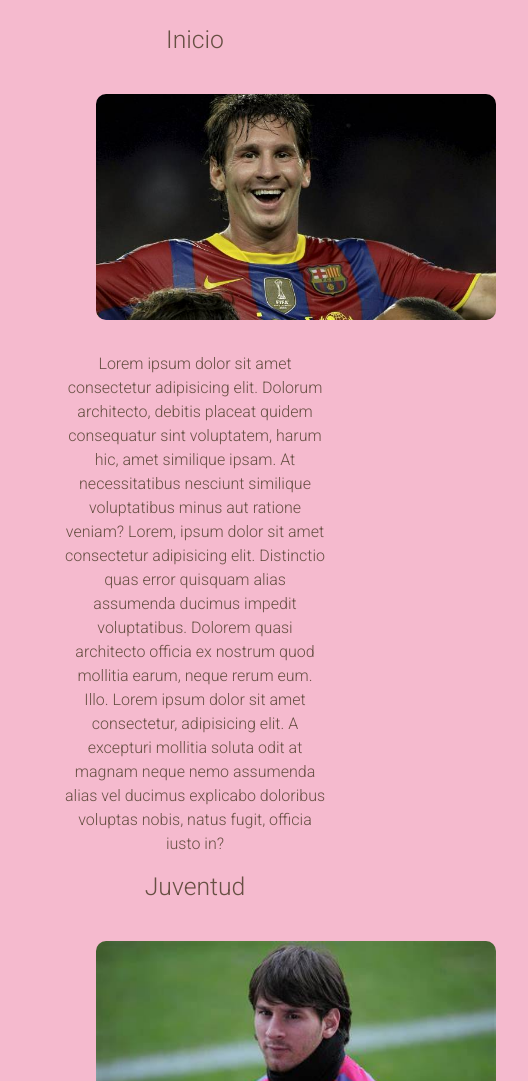
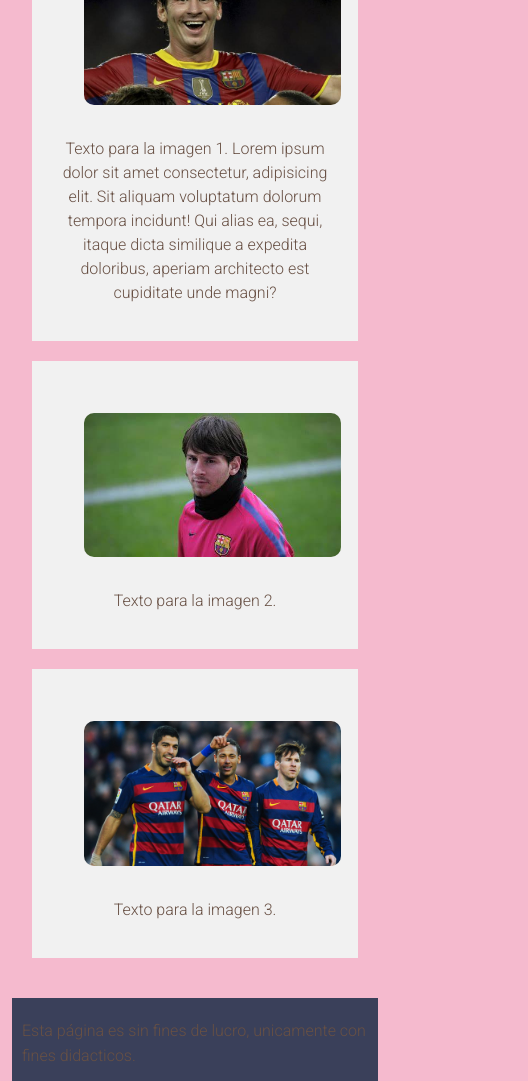
Before and after one commit to riqujavier/EntregaFinal-Riquelme, a website: page pages/carrera.html in a window 390 px wide. Shown: the part 235-1316 px from the top of the page, 528 px wide, since content can reach past the window. Drawn offline with nearby package versions, Linux system fonts and the light colour scheme.

Commit message:
Bug con carrera , no se puede acomodar el grid responsive

```diff
--- a/pages/carrera.html
+++ b/pages/carrera.html
@@ -48,7 +48,7 @@
             </nav>
     </header>
     <section>
-        <h1>Un poco de su vida como jugador</h1>
+       <!--  <h1>Un poco de su vida como jugador</h1>
         <div class="row">
            <div class="col-md-4 carrera-img">
             <h2>Inicio</h2>
@@ -73,7 +73,23 @@
                     Lorem ipsum dolor sit amet consectetur adipisicing elit. Id labore quia facilis exercitationem cum, rerum rem dolor omnis, eius consectetur explicabo tempore, animi laudantium ab. Vel sed odit eos architecto.
                 </p>
                 </div>
+        </div> -->
+
+        <div class="contenedor">
+            <div class="columna">
+                <img src="../img/messi-smile.jpg" alt="Sonrisa de Messi">
+                <p>Texto para la imagen 1. Lorem ipsum dolor sit amet consectetur, adipisicing elit. Sit aliquam voluptatum dolorum tempora incidunt! Qui alias ea, sequi, itaque dicta similique a expedita doloribus, aperiam architecto est cupiditate unde magni?</p>
+            </div>
+            <div class="columna">
+                <img src="../img/messi-joven.jpg" alt="Joven messi">
+                <p>Texto para la imagen 2.</p>
+            </div>
+            <div class="columna">
+                <img src="../img/msn.jpg" alt="Messi, Neymar y Suarez">
+                <p>Texto para la imagen 3.</p>
+            </div>
         </div>
+
 
     </section>
     <footer>
--- a/scss/styles.scss
+++ b/scss/styles.scss
@@ -6,6 +6,13 @@
     h1 {
         font-size: 2.5rem;
     }
+    .contenedor {
+        justify-content: space-between; /* Espacio entre las columnas en pantallas más grandes */
+      }
+    .columna {
+        flex-basis: calc(33.33% - 20px); /* Dos columnas por fila en pantallas más grandes */
+    }
+
 
 }
 @media (min-width: 992px) {
@@ -28,15 +35,16 @@
     }
 
 
+
+
+
 }
 img{
     border-radius: 10px;
     margin: 2rem;
 
 }
-.carrera-img img {
-    max-width: 400px;
-}
+
 
 
 body {
@@ -185,3 +193,16 @@ label{
 
     }
 }
+
+/* imagenes de carrera grid */
+.columna {
+    background-color: #f1f1f1; /* Color de fondo opcional */
+    padding: 20px; /* Espacio interno */
+    text-align: center; /* Alineación de contenido centrada */
+    margin-bottom: 20px; /* Espacio entre columnas */
+
+    img {
+      width: 90%;
+      height: auto;
+    }
+  }
```
Also changed, not shown: css/styles.css, 1 other file.
